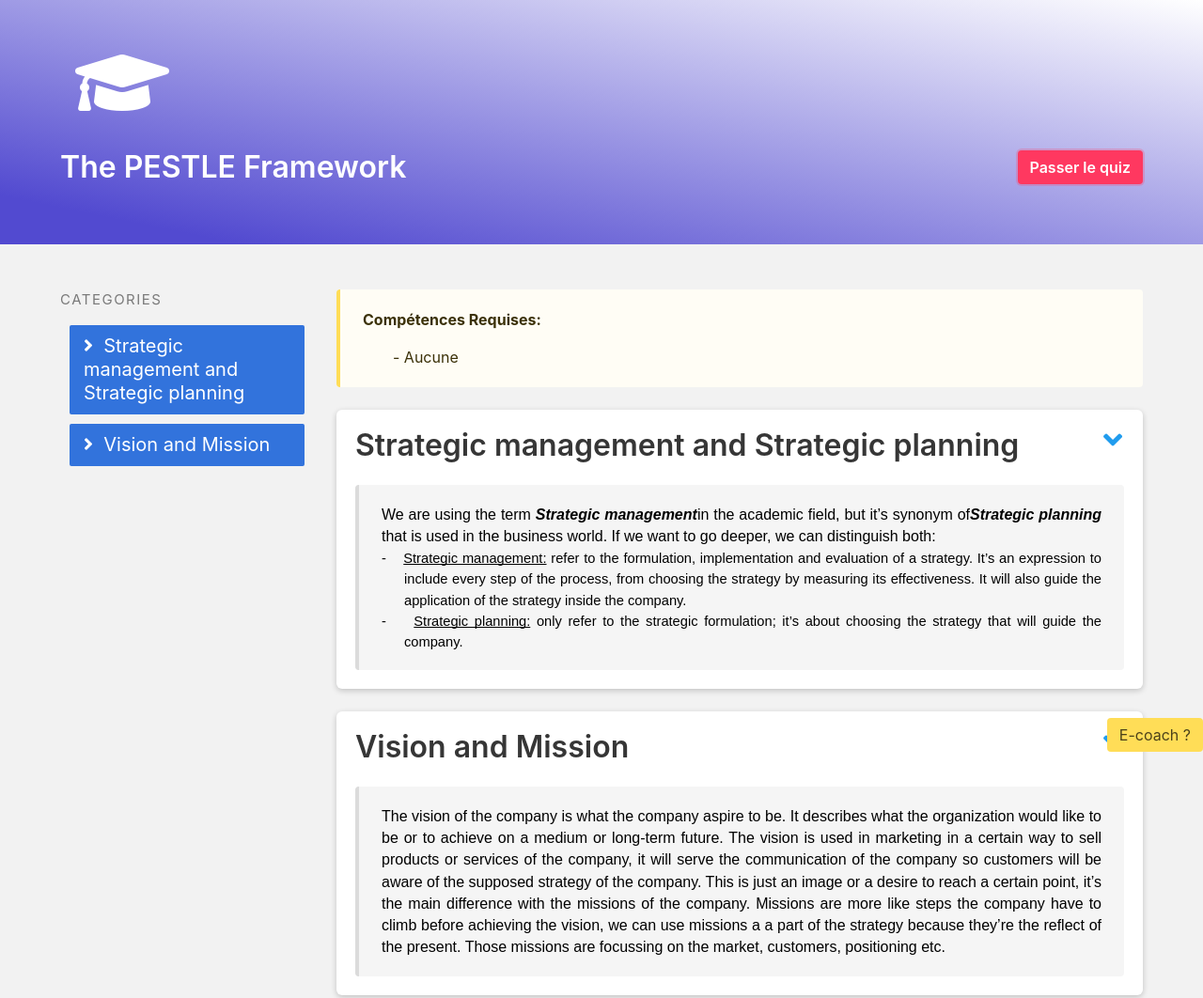
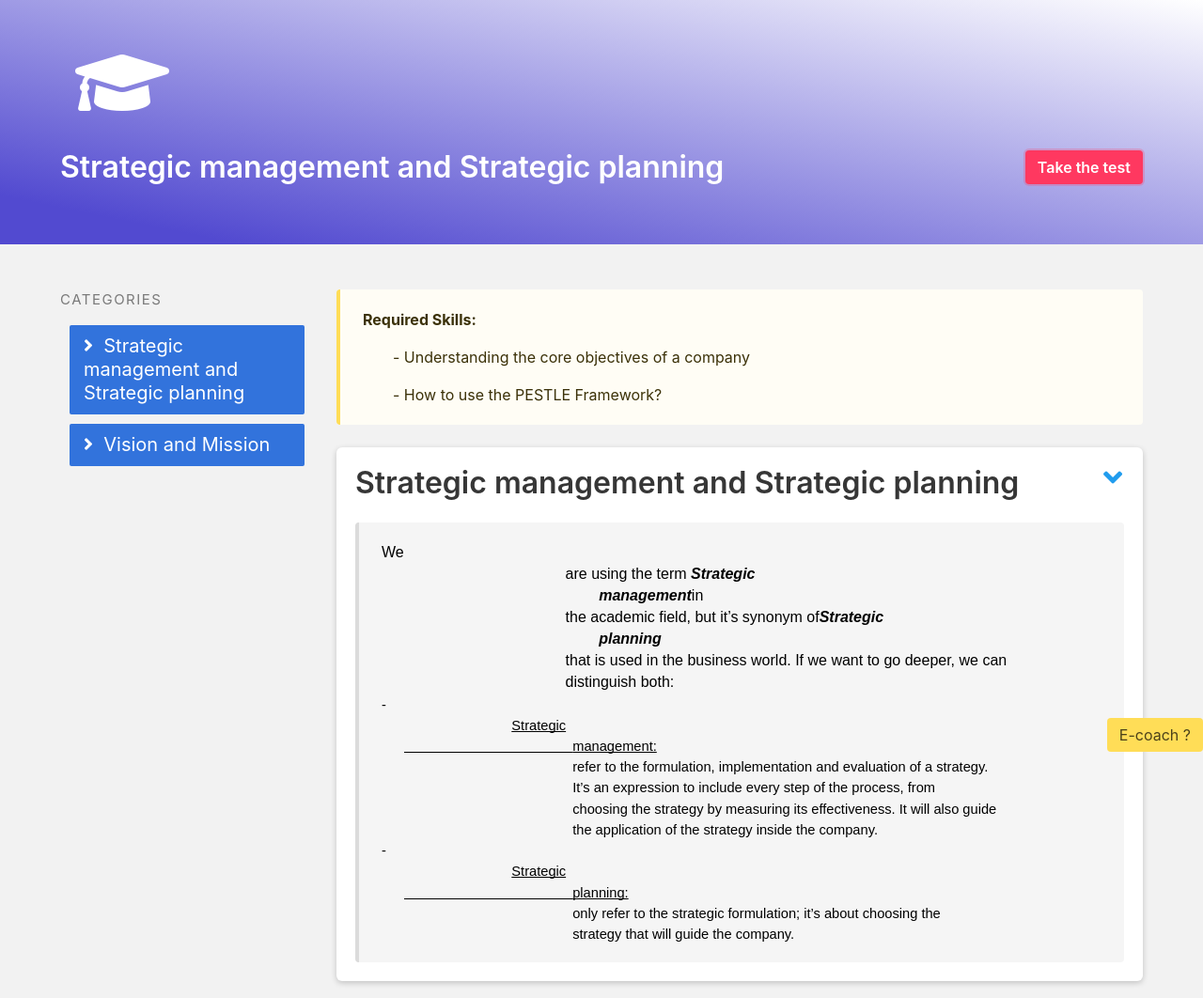
Before and after one commit to adilmania/Adapt_ai, a plain HTML site: page Cours/Cours_2.1.html in a window 1280 px wide. Shown: the top 1062 px of the page at 94% size. Drawn offline with nearby package versions, Linux system fonts and the light colour scheme; files that its build step writes are made by us from their sources.

Commit message:
:rocket: Publish V3

```diff
--- a/Cours/Cours_2.1.html
+++ b/Cours/Cours_2.1.html
@@ -3,13 +3,13 @@
 
 <head>
     <meta charset="UTF-8">
-    <title>The PESTLE Framework</title>
+    <title>Strategic management and Strategic planning</title>
     <link rel="icon" type="image/png" sizes="32x32" href="../images/favicon.png">
     <link rel="stylesheet" href="https://cdnjs.cloudflare.com/ajax/libs/normalize/5.0.0/normalize.min.css">
     <link rel='stylesheet prefetch' href='https://cdnjs.cloudflare.com/ajax/libs/bulma/0.7.1/css/bulma.css'>
     <link rel='stylesheet prefetch' href='https://use.fontawesome.com/releases/v5.3.1/css/all.css'>
     <link rel='stylesheet prefetch' href='https://cdnjs.cloudflare.com/ajax/libs/prism/1.14.0/themes/prism.min.css'>
-    <link rel="stylesheet" href="./css/cheatsheet.css">
+    <link rel="stylesheet" href="../css/cheatsheet.css">
 </head>
 
 <body>
@@ -19,8 +19,9 @@
                 <div class="column is-12">
                     <div class="container content">
                         <i class="is-large fas fa-graduation-cap"></i>
-                        <h1 class="title">The PESTLE Framework
-                            <a href="./Quizz_2.1.html" class="button is-danger is-focused is-pulled-right">Passer le quiz</a>
+                        <h1 class="title">Strategic management and Strategic planning
+                            <a href="./Quizz_2.1.html" class="button is-danger is-focused is-pulled-right">Take the
+                                test</a>
                         </h1>
                     </div>
                 </div>
@@ -38,8 +39,10 @@
                             categories
                         </p>
                         <ul class="menu-list">
-                            <li><a href="#part1" class="is-active"><i class="fas fa-angle-right"></i></i>&nbsp; Strategic management and Strategic planning</a></li>
-                            <li><a href="#part2" class="is-active"><i class="fas fa-angle-right"></i></i>&nbsp; Vision and Mission</a></li>
+                            <li><a href="#part1" class="is-active"><i class="fas fa-angle-right"></i></i>&nbsp;
+                                    Strategic management and Strategic planning</a></li>
+                            <li><a href="#part2" class="is-active"><i class="fas fa-angle-right"></i></i>&nbsp; Vision
+                                    and Mission</a></li>
                         </ul>
                     </aside>
                 </div>
@@ -48,8 +51,9 @@
                     <div class="content is-medium">
                         <article class="message is-warning">
                             <div class="message-body">
-                                <b>Compétences Requises:</b>
-                                <ul>- Aucune</ul>
+                                <b>Required Skills:</b>
+                                <ul>- Understanding the core objectives of a company</ul>
+                                <ul>- How to use the PESTLE Framework?</ul>
                             </div>
                         </article>
 
@@ -62,9 +66,30 @@
 
                             <article class="message">
                                 <div class="message-body">
-                                    <p style="line-height: 1.38; margin-top: 0pt; margin-bottom: 0pt; text-align: justify;"><span style="font-size: 12pt; font-family: Arial; color: #000000; background-color: transparent; font-weight: 400; font-variant: normal; text-decoration: none; vertical-align: baseline; white-space: pre-wrap;">We are using the term </span><strong><em><span style="font-size: 12pt; font-family: Arial; color: #000000; background-color: transparent; font-variant: normal; text-decoration: none; vertical-align: baseline; white-space: pre-wrap;">Strategic management</span></em></strong><span style="font-size: 12pt; font-family: Arial; color: #000000; background-color: transparent; font-weight: 400; font-variant: normal; text-decoration: none; vertical-align: baseline; white-space: pre-wrap;">in the academic field, but it&rsquo;s synonym of</span><strong><em><span style="font-size: 12pt; font-family: Arial; color: #000000; background-color: transparent; font-variant: normal; text-decoration: none; vertical-align: baseline; white-space: pre-wrap;">Strategic planning</span></em></strong><span style="font-size: 12pt; font-family: Arial; color: #000000; background-color: transparent; font-weight: 400; font-variant: normal; text-decoration: none; vertical-align: baseline; white-space: pre-wrap;"> that is used in the business world. If we want to go deeper, we can distinguish both: </span></p>
-                                    <p style="line-height: 1.38; margin-top: 0pt; margin-bottom: 0pt; text-indent: -18pt; text-align: justify; padding: 0pt 0pt 0pt 18pt;"><span style="font-size: 11pt; font-family: Arial; color: #000000; background-color: transparent; font-weight: 400; font-variant: normal; text-decoration: none; vertical-align: baseline; white-space: pre-wrap;">-</span><span style="font-size: 6.999999999999999pt; font-family: 'Times New Roman'; color: #000000; background-color: transparent; font-weight: 400; font-variant: normal; text-decoration: none; vertical-align: baseline; white-space: pre-wrap;"> &nbsp;&nbsp;&nbsp;&nbsp;&nbsp;</span><span style="font-size: 11pt; font-family: Arial; color: #000000; background-color: transparent; font-weight: 400; font-variant: normal; text-decoration: underline; -webkit-text-decoration-skip: none; text-decoration-skip-ink: none; vertical-align: baseline; white-space: pre-wrap;">Strategic management:</span><span style="font-size: 11pt; font-family: Arial; color: #000000; background-color: transparent; font-weight: 400; font-variant: normal; text-decoration: none; vertical-align: baseline; white-space: pre-wrap;"> refer to the formulation, implementation and evaluation of a strategy. It&rsquo;s an expression to include every step of the process, from choosing the strategy by measuring its effectiveness. It will also guide the application of the strategy inside the company.</span></p>
-                                    <p style="line-height: 1.38; margin-top: 0pt; margin-bottom: 0pt; text-indent: -18pt; text-align: justify; padding: 0pt 0pt 0pt 18pt;"><span style="font-size: 11pt; font-family: Arial; color: #000000; background-color: transparent; font-weight: 400; font-variant: normal; text-decoration: none; vertical-align: baseline; white-space: pre-wrap;">-</span><span style="font-size: 6.999999999999999pt; font-family: 'Times New Roman'; color: #000000; background-color: transparent; font-weight: 400; font-variant: normal; text-decoration: none; vertical-align: baseline; white-space: pre-wrap;"> &nbsp;&nbsp;&nbsp;&nbsp;&nbsp;</span><span style="font-size: 11pt; font-family: Arial; color: #000000; background-color: transparent; font-weight: 400; font-variant: normal; text-decoration: underline; -webkit-text-decoration-skip: none; text-decoration-skip-ink: none; vertical-align: baseline; white-space: pre-wrap;">Strategic planning:</span><span style="font-size: 11pt; font-family: Arial; color: #000000; background-color: transparent; font-weight: 400; font-variant: normal; text-decoration: none; vertical-align: baseline; white-space: pre-wrap;"> only refer to the strategic formulation; it&rsquo;s about choosing the strategy that will guide the company.</span></p>
+                                    <p style="line-height: 1.38; margin-top: 0pt; margin-bottom: 0pt; text-align: justify;"><span
+                                            style="font-size: 12pt; font-family: Arial; color: #000000; background-color: transparent; font-weight: 400; font-variant: normal; text-decoration: none; vertical-align: baseline; white-space: pre-wrap;">We
+                                            are using the term </span><strong><em><span style="font-size: 12pt; font-family: Arial; color: #000000; background-color: transparent; font-variant: normal; text-decoration: none; vertical-align: baseline; white-space: pre-wrap;">Strategic
+                                                    management</span></em></strong><span style="font-size: 12pt; font-family: Arial; color: #000000; background-color: transparent; font-weight: 400; font-variant: normal; text-decoration: none; vertical-align: baseline; white-space: pre-wrap;">in
+                                            the academic field, but it&rsquo;s synonym of</span><strong><em><span style="font-size: 12pt; font-family: Arial; color: #000000; background-color: transparent; font-variant: normal; text-decoration: none; vertical-align: baseline; white-space: pre-wrap;">Strategic
+                                                    planning</span></em></strong><span style="font-size: 12pt; font-family: Arial; color: #000000; background-color: transparent; font-weight: 400; font-variant: normal; text-decoration: none; vertical-align: baseline; white-space: pre-wrap;">
+                                            that is used in the business world. If we want to go deeper, we can
+                                            distinguish both: </span></p>
+                                    <p style="line-height: 1.38; margin-top: 0pt; margin-bottom: 0pt; text-indent: -18pt; text-align: justify; padding: 0pt 0pt 0pt 18pt;"><span
+                                            style="font-size: 11pt; font-family: Arial; color: #000000; background-color: transparent; font-weight: 400; font-variant: normal; text-decoration: none; vertical-align: baseline; white-space: pre-wrap;">-</span><span
+                                            style="font-size: 6.999999999999999pt; font-family: 'Times New Roman'; color: #000000; background-color: transparent; font-weight: 400; font-variant: normal; text-decoration: none; vertical-align: baseline; white-space: pre-wrap;">
+                                            &nbsp;&nbsp;&nbsp;&nbsp;&nbsp;</span><span style="font-size: 11pt; font-family: Arial; color: #000000; background-color: transparent; font-weight: 400; font-variant: normal; text-decoration: underline; -webkit-text-decoration-skip: none; text-decoration-skip-ink: none; vertical-align: baseline; white-space: pre-wrap;">Strategic
+                                            management:</span><span style="font-size: 11pt; font-family: Arial; color: #000000; background-color: transparent; font-weight: 400; font-variant: normal; text-decoration: none; vertical-align: baseline; white-space: pre-wrap;">
+                                            refer to the formulation, implementation and evaluation of a strategy.
+                                            It&rsquo;s an expression to include every step of the process, from
+                                            choosing the strategy by measuring its effectiveness. It will also guide
+                                            the application of the strategy inside the company.</span></p>
+                                    <p style="line-height: 1.38; margin-top: 0pt; margin-bottom: 0pt; text-indent: -18pt; text-align: justify; padding: 0pt 0pt 0pt 18pt;"><span
+                                            style="font-size: 11pt; font-family: Arial; color: #000000; background-color: transparent; font-weight: 400; font-variant: normal; text-decoration: none; vertical-align: baseline; white-space: pre-wrap;">-</span><span
+                                            style="font-size: 6.999999999999999pt; font-family: 'Times New Roman'; color: #000000; background-color: transparent; font-weight: 400; font-variant: normal; text-decoration: none; vertical-align: baseline; white-space: pre-wrap;">
+                                            &nbsp;&nbsp;&nbsp;&nbsp;&nbsp;</span><span style="font-size: 11pt; font-family: Arial; color: #000000; background-color: transparent; font-weight: 400; font-variant: normal; text-decoration: underline; -webkit-text-decoration-skip: none; text-decoration-skip-ink: none; vertical-align: baseline; white-space: pre-wrap;">Strategic
+                                            planning:</span><span style="font-size: 11pt; font-family: Arial; color: #000000; background-color: transparent; font-weight: 400; font-variant: normal; text-decoration: none; vertical-align: baseline; white-space: pre-wrap;">
+                                            only refer to the strategic formulation; it&rsquo;s about choosing the
+                                            strategy that will guide the company.</span></p>
                                 </div>
                             </article>
                         </div>
@@ -77,14 +102,25 @@
                             </h1>
                             <article class="message">
                                 <div class="message-body">
-                                    <p style="line-height: 1.38; margin-top: 0pt; margin-bottom: 0pt; text-align: justify;"><span style="font-size: 12pt; font-family: Arial; color: #000000; background-color: transparent; font-weight: 400; font-variant: normal; text-decoration: none; vertical-align: baseline; white-space: pre-wrap;">The vision of the company is what the company aspire to be. It describes what the organization would like to be or to achieve on a medium or long-term future. The vision is used in marketing in a certain way to sell products or services of the company, it will serve the communication of the company so customers will be aware of the supposed strategy of the company. This is just an image or a desire to reach a certain point, it&rsquo;s the main difference with the missions of the company. Missions are more like steps the company have to climb before achieving the vision, we can use missions a a part of the strategy because they&rsquo;re the reflect of the present. Those missions are focussing on the market, customers, positioning etc.</span></p>
+                                    <p style="line-height: 1.38; margin-top: 0pt; margin-bottom: 0pt; text-align: justify;"><span
+                                            style="font-size: 12pt; font-family: Arial; color: #000000; background-color: transparent; font-weight: 400; font-variant: normal; text-decoration: none; vertical-align: baseline; white-space: pre-wrap;">The
+                                            vision of the company is what the company aspire to be. It describes what
+                                            the organization would like to be or to achieve on a medium or long-term
+                                            future. The vision is used in marketing in a certain way to sell products
+                                            or services of the company, it will serve the communication of the company
+                                            so customers will be aware of the supposed strategy of the company. This is
+                                            just an image or a desire to reach a certain point, it&rsquo;s the main
+                                            difference with the missions of the company. Missions are more like steps
+                                            the company have to climb before achieving the vision, we can use missions
+                                            a a part of the strategy because they&rsquo;re the reflect of the present.
+                                            Those missions are focussing on the market, customers, positioning etc.</span></p>
                                 </div>
                             </article>
                         </div>
 
                         <article class="message is-success">
                             <div class="message-body">
-                                <b>Compétences Acquises:</b>
+                                <b>Acquired skills:</b>
                                 <ul>- History of PESTLE Analysis</ul>
                                 <ul>- How to use the PESTLE Framework?</ul>
                             </div>
@@ -98,7 +134,8 @@
             </div>
         </div>
 
-        <a class="button is-warning is-help" style="position:fixed;bottom:0px;right:0px;" data-target="Assistance1">E-coach ?</a>
+        <a class="button is-warning is-help" style="position:fixed;bottom:0px;right:0px;" data-target="Assistance1">E-coach
+            ?</a>
         <div class="modal" id="Assistance1">
             <div class="modal-background"></div>
             <div class="modal-card">
@@ -110,7 +147,7 @@
                 <section class="modal-card-body">
                     <p> These support may be interresting :
                         <li> <a href="https://learn.saylor.org/course/bus501">Extra support ++</a> </li>
-                        <li> <a href="https://www.intrafocus.com/strategy-101/">Extra support </a> (skills M)  </li>
+                        <li> <a href="https://www.intrafocus.com/strategy-101/">Extra support </a> (skills M) </li>
                     </p>
                 </section>
             </div>
```
Also changed, not shown: Cours/Cours_1.html (+6 -6 lines), Cours/Quizz_1_intro.html (+4 -13 lines), Cours/user_test.html (+2 -2 lines).
